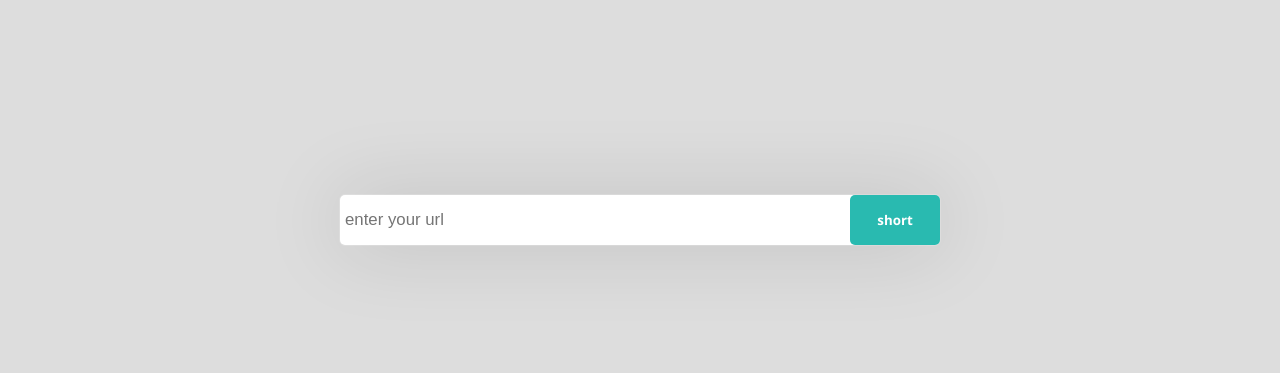
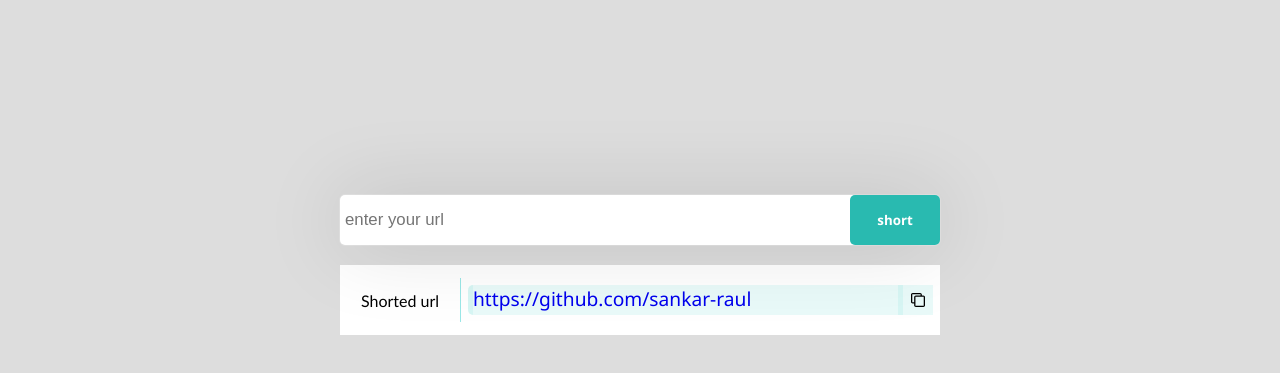
Before and after one commit to sankar-raul/url_shorter, a website: page views/index.html in a window 1280 px wide. Shown: the part 65-438 px from the top of the page. Drawn offline with Linux system fonts and the light colour scheme.

Commit message:
ui update

```diff
--- a/public/css/style.css
+++ b/public/css/style.css
@@ -5,6 +5,9 @@
 }
 ::spelling-error {
     text-decoration: none;
+}
+:root {
+    --shorten-box-bg: rgba(110, 222, 215, 0.15);
 }
 body {
     background: #0002;
@@ -121,12 +124,12 @@ form {
     margin: 20px auto;
     animation: 1s ease apear;
     font-size: 1.2rem;
-    border-radius: 5px;
 }
 .shorten-box {
     overflow: hidden;
     display: grid;
     /* flex-wrap: nowrap; */
+    grid-template-columns: 8fr 30px;
     align-items: center;
     padding: 7px;
     border-left: 1px solid rgba(0, 195, 195, 0.395);
@@ -134,22 +137,58 @@ form {
 ::-webkit-scrollbar {
     display: none;
 }
+.copy-button {
+    padding: 5px;
+    display: grid;
+    align-items: center;
+    justify-items: center;
+    outline: none;
+    border: none;
+    aspect-ratio: 1 / 1;
+    background: var(--shorten-box-bg);
+}
+.copy-button > img {
+    width: 70%;
+}
+.copy-button:hover {
+    border: 2px solid rgba(0, 195, 195, 0.395);
+}
 .batch {
     font-size: 1rem;
     justify-self: center;
-    border-right: 1px solid rgb(0, 183, 193);
     font-family: 'Trebuchet MS', 'Lucida Sans Unicode', 'Lucida Grande', 'Lucida Sans', Arial, sans-serif;
 }
 #shorten {
     width: 100%;
-    padding: 4px;
+    padding: 0px 0px;
+    border-right: 5px solid var(--shorten-box-bg);
+    border-left: 5px solid var(--shorten-box-bg);
     text-decoration: none;
     white-space: nowrap;
-    border-radius: 5px;
-    background: rgba(4, 174, 163, 0.15);
+    border-radius: 5px 0px 0px 5px;
+    background: var(--shorten-box-bg);
     /* text-overflow: ellipsis; */
     font-family: 'Segoe UI', Tahoma, Geneva, Verdana, sans-serif;
     overflow-x: scroll;
+    overflow-y: hidden;
+}
+#shorten::-webkit-scrollbar {
+    height: 3px;
+    background-color: rgba(0, 0, 0, 0.075);
+    position: absolute;
+}
+#shorten:hover::-webkit-scrollbar {
+    display: block;
+}
+#shorten::-webkit-scrollbar-button {
+    background-color: #000000;
+    width: 2px;
+}
+#shorten::-webkit-scrollbar-thumb {
+    background-color: rgba(0, 0, 0, 0.4);
+}
+#shorten, .copy-button {
+    height: 100%;
 }
 @keyframes apear {
     from {
--- a/public/js/script.js
+++ b/public/js/script.js
@@ -4,9 +4,10 @@ const shorten = document.getElementById('shorten')
 const urlBox = document.getElementsByClassName('short-url')
 const loader = document.getElementsByClassName('loading')
 const shortBtn = document.getElementsByClassName('short-btn')
+const copyButton = document.getElementsByClassName('copy-button')[0]
+const copyIcon = document.querySelector(".copy-button > img")
 loader[0].style.display = 'none'
 shortBtn[0].value = 'short'
-urlBox[0].style.display = "none"
 url.addEventListener('mouseover', (e) => {
     url.focus()
 })
@@ -46,3 +47,15 @@ form.addEventListener('submit', async (e) => {
     }
 }
 })
+copyButton.onclick = ()  => {
+    navigator.clipboard.writeText(shorten.href).then(() => {
+        console.log("copied")
+        copyIcon.src = '/res/check.svg'
+        setTimeout(() => {
+            copyIcon.src = '/res/copy-icon.svg'
+        }, 2000)
+    }).catch((data) => {
+        alert("Copy opreration failed")
+    })
+    // alert();
+}
--- a/views/index.html
+++ b/views/index.html
@@ -20,10 +20,11 @@
         <p class="loading"></p>
         </div>
     </form>
-    <div style="display: none;" class="short-url">
+    <div style="" class="short-url">
         <div class="batch">Shorted url</div>
     <div class="shorten-box">
         <a target="_blank" id="shorten" href="https://github.com/sankar-raul">https://github.com/sankar-raul</a>
+        <button class="copy-button"><img src="/res/copy-icon.svg"></button>
         </div>
     </div>
     <script src="/js/script.js"></script>
```
Also changed, not shown: public/res/check.svg (added), public/res/copy-icon.svg (added), 1 other file.
